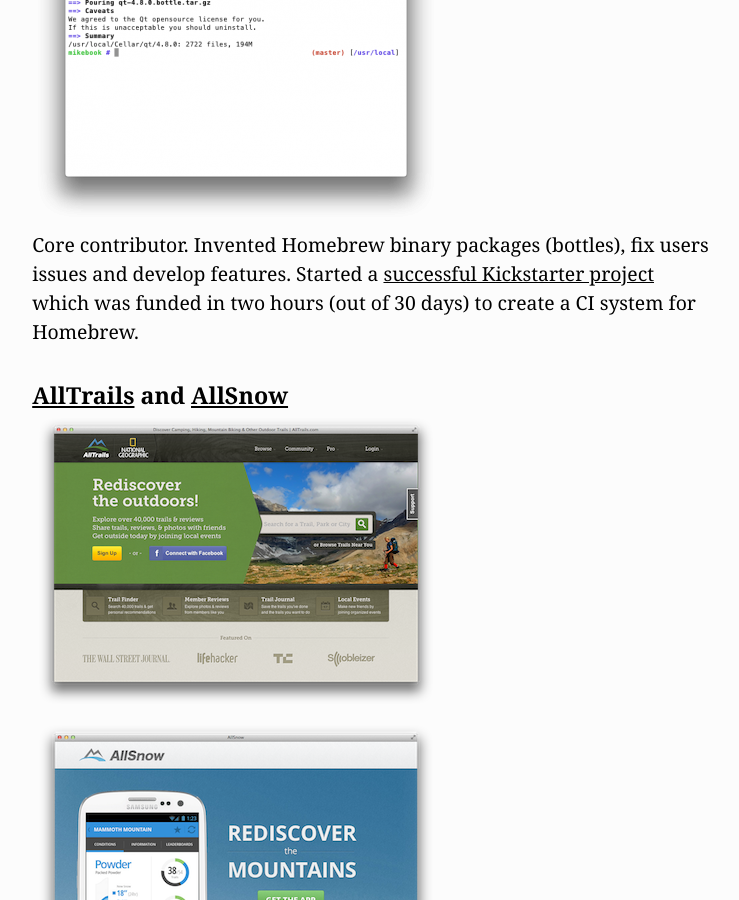
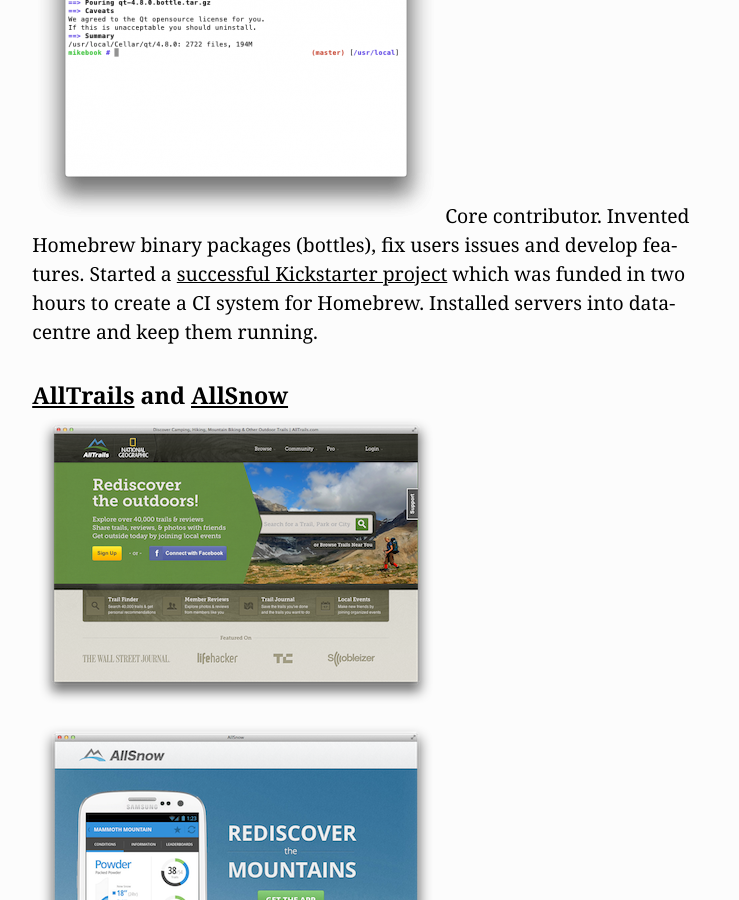
Before and after one commit to MikeMcQuaid/mikemcquaid.com, a Jekyll site: the page built from projects.markdown, in a window 1280 px wide and 900 px high, scrolled down 390 px. Shown: the whole window, without its empty margins (269-1008 px from the left). Built offline with Jekyll 4.4.1, drawn with Linux system fonts in a browser that asks for light colours; Markdown is read by kramdown in place of the engine named in the settings.

Commit message:
Update Homebrew responsibilities.

```diff
--- a/cv.markdown
+++ b/cv.markdown
@@ -49,7 +49,7 @@
 Full stack engineer developing Rails/MySQL back-end and Coffeescript/SASS front-end for [AllTrails](http://alltrails.com/) and [AllSnow](http://allsnow.com). Develop features, APIs and optimise performance. Setup CI and automatic deployment for Rails and mobile applications. Manage and improve AWS infrastructure.
 
 #### [Homebrew](https://github.com/mxcl/homebrew/) (2009 - Present)
-Core contributor. Invented Homebrew binary packages (bottles), fix users issues and develop features. Started a [successful Kickstarter project](http://www.kickstarter.com/brew-test-bot) which was funded in two hours (out of 30 days) to create a CI system for Homebrew.
+Core contributor. Invented Homebrew binary packages (bottles), fix users issues and develop features. Started a [successful Kickstarter project](http://www.kickstarter.com/projects/homebrew/brew-test-bot) which was funded in two hours to create a CI system for Homebrew. Installed servers into data-centre and keep them running.
 
 #### [KDAB](http://kdab.com/) (2009 - 2012)
 Technical team lead providing international cross-platform consultancy. Led several teams who always delivered on time and in budget. Generated successful sales leads and sold a six figure contract. Regularly travel internationally to train software engineers, solve hard problems and kick off projects to consistently positive customer feedback. Created a new CI system which replaced the previous one to improve company productivity.
--- a/projects.markdown
+++ b/projects.markdown
@@ -5,7 +5,7 @@
 ### Current
 #### [Homebrew](https://github.com/mxcl/homebrew)
 ![Homebrew](/images/a/homebrew.png)
-Core contributor. Invented Homebrew binary packages (bottles), fix users issues and develop features. Started a [successful Kickstarter project](http://www.kickstarter.com/brew-test-bot) which was funded in two hours (out of 30 days) to create a CI system for Homebrew.
+Core contributor. Invented Homebrew binary packages (bottles), fix users issues and develop features. Started a [successful Kickstarter project](http://www.kickstarter.com/projects/homebrew/brew-test-bot) which was funded in two hours to create a CI system for Homebrew. Installed servers into data-centre and keep them running.
 
 #### [AllTrails](https://alltrails.com) and [AllSnow](https://allsnow.com)
 ![AllTrails](/images/a/alltrails.png)
```
